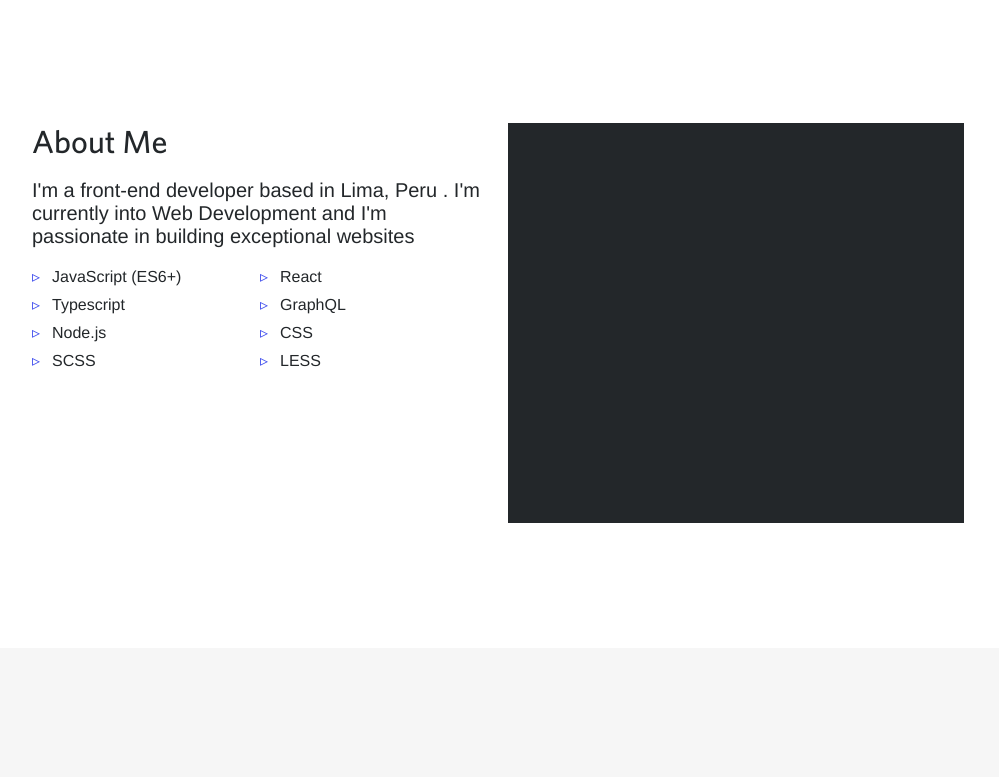
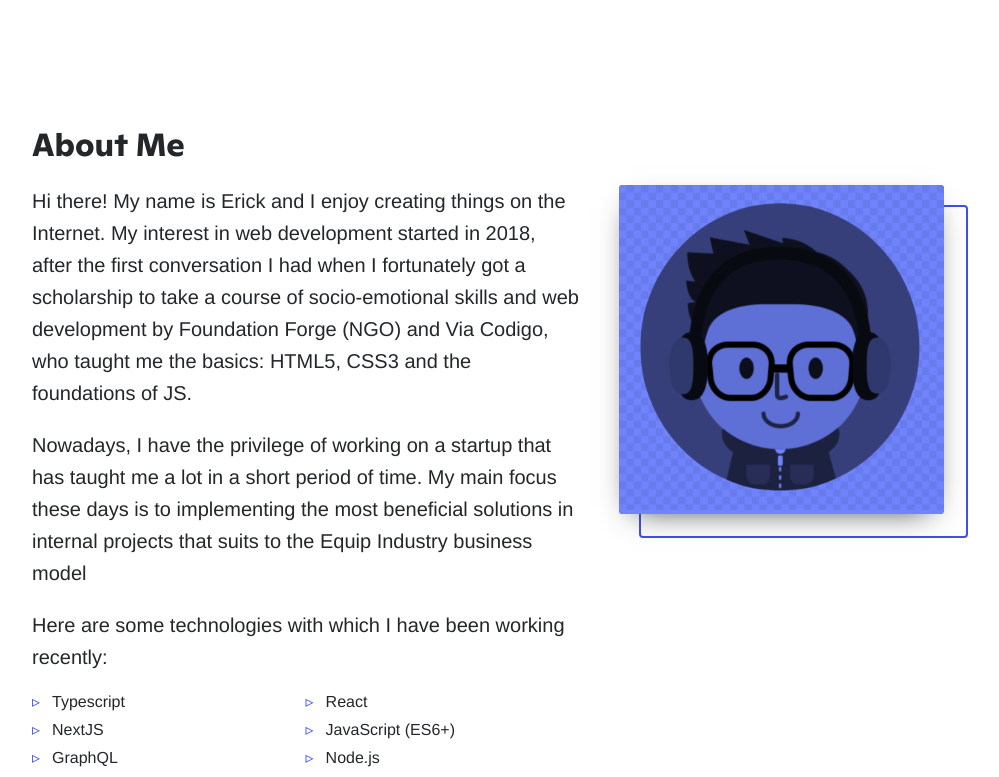
Before and after one commit to Aireck2/portfolio-ts, a Next.js app: page / in a window 1280 px wide. Shown: the part 667-1444 px from the top of the page, without its empty margins (142-1141 px from the left). Built offline with nearby package versions, Linux system fonts and the light colour scheme; a web font is replaced by a local one.

Commit message:
chore: implement photo styles for about section (#28)

```diff
--- a/styles/widgets/IAbout.module.scss
+++ b/styles/widgets/IAbout.module.scss
@@ -8,30 +8,83 @@
 
   &__grid_container {
     display: grid;
-    grid-template-columns: repeat(auto-fill, minmax(min(100%, 450px), 1fr));
+    grid-template-rows: repeat(2, 1fr);
     grid-gap: 20px;
   }
 
   &__photo {
     background-color: $not-quite-black;
-    width: 100%;
-    height: 400px;
 
     &_container {
-      padding: 40px;
+      padding: 20px;
+      display: flex;
+      justify-content: center;
+      align-items: flex-start;
+    }
+
+    &__wrapper {
+      box-shadow: 0 10px 30px -15px $not-quite-black;
+      transition: $transition;
+      display: block;
+      position: relative;
+      width: 100%;
+      border-radius: $border-radius;
+      background-color: $brand;
+      & img {
+        position: relative;
+        border-radius: $border-radius;
+        mix-blend-mode: multiply;
+        filter: grayscale(100%) contrast(1);
+        transition: $transition;
+      }
+      &:hover img,
+      &:focus img {
+        filter: none;
+        mix-blend-mode: normal;
+      }
+
+      &::before {
+        top: 0px;
+        left: 0px;
+        background-color: $brand;
+        mix-blend-mode: screen;
+      }
+      &::after {
+        border: 2px solid $brand;
+        top: 20px;
+        left: 20px;
+        z-index: -1;
+      }
+      &::before,
+      &::after {
+        content: '';
+        display: block;
+        position: absolute;
+        width: 100%;
+        height: 100%;
+        border-radius: $border-radius;
+        transition: $transition;
+      }
+      &:hover::after,
+      &:focus::after {
+        top: 15px;
+        left: 15px;
+      }
     }
   }
 
   &__subheading {
-    font-family: $font-primary;
+    font-family: $font-display;
     font-size: 32px;
     color: $not-quite-black;
+    font-weight: 900;
   }
 
   &__body {
     font-family: $font-primary;
     color: $not-quite-black;
-    font-size: clamp(15px, 0.6403rem + 1.2702vw, 20px);
+    font-size: clamp(16px, 2vw, 20px);
+    line-height: 32px;
   }
 
   &__skill_list {
@@ -55,3 +108,16 @@
     }
   }
 }
+
+@media screen {
+  @media (min-width: 768px) {
+    .IAbout {
+      &__grid_container {
+        display: grid;
+        grid-template-columns: 3fr 2fr;
+        grid-template-rows: unset;
+        grid-gap: 20px;
+      }
+    }
+  }
+}
--- a/widgets/IAbout.tsx
+++ b/widgets/IAbout.tsx
@@ -1,19 +1,23 @@
+import Image from 'next/image'
+
 import styles from '../styles/widgets/IAbout.module.scss'
 
 const IAbout = () => {
-  const homeInfo = {
-    greetings: 'Hi, my name is',
-    name: 'Erick Escriba',
-    phrase: 'I build things for the web',
-    description: `I'm a front-end developer based in Lima, Peru . I'm currently into Web Development and
-              I'm passionate in building exceptional websites`,
-    email: 'erickescribaa@gmail.com',
+  const info = {
+    description: [
+      ` Hi there! My name is Erick and I enjoy creating things on the Internet.
+      My interest in web development started in 2018, after the first conversation I had when I fortunately got a scholarship to take a course of socio-emotional skills and  web development by Foundation Forge (NGO) and Via Codigo, who taught me the basics: HTML5, CSS3 and the foundations of JS.`,
+      ' Nowadays, I have the privilege of working on a startup that has taught me a lot in a short period of time. My main focus these days is to implementing the most beneficial solutions in internal projects that suits to the Equip Industry business model',
+      'Here are some technologies with which I have been working recently:',
+    ],
     skills: [
+      'Typescript',
+      'React',
+      'NextJS',
       'JavaScript (ES6+)',
-      'React',
-      'Typescript',
       'GraphQL',
       'Node.js',
+      'Git',
       'CSS',
       'SCSS',
       'LESS',
@@ -21,12 +25,14 @@ const IAbout = () => {
   }
   return (
     <div className={styles.IAbout__container}>
+      <h2 className={styles.IAbout__subheading}>About Me</h2>
       <div className={styles.IAbout__grid_container}>
         <div>
-          <h2 className={styles.IAbout__subheading}>About Me</h2>
-          <p className={styles.IAbout__body}>{homeInfo.description}</p>
+          {info.description.map((description) => (
+            <p className={styles.IAbout__body}>{description}</p>
+          ))}
           <ul className={styles.IAbout__skill_list}>
-            {homeInfo.skills.map((skill, index) => (
+            {info.skills.map((skill, index) => (
               <li key={index} className={styles.IAbout__skill_item}>
                 {skill}
               </li>
@@ -34,8 +40,10 @@ const IAbout = () => {
           </ul>
         </div>
 
-        <div className={styles.IAbout__photo_contaier}>
-          <div className={styles.IAbout__photo}></div>
+        <div className={styles.IAbout__photo_container}>
+          <div className={styles.IAbout__photo__wrapper}>
+            <Image src="/images/photo.png" alt="Erick Logo" width={400} height={400} />
+          </div>
         </div>
       </div>
     </div>
```
